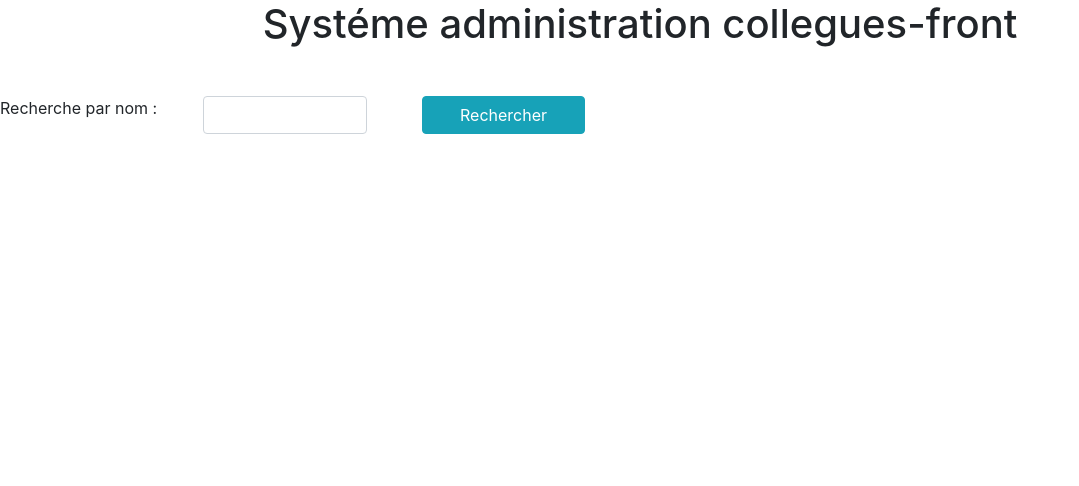
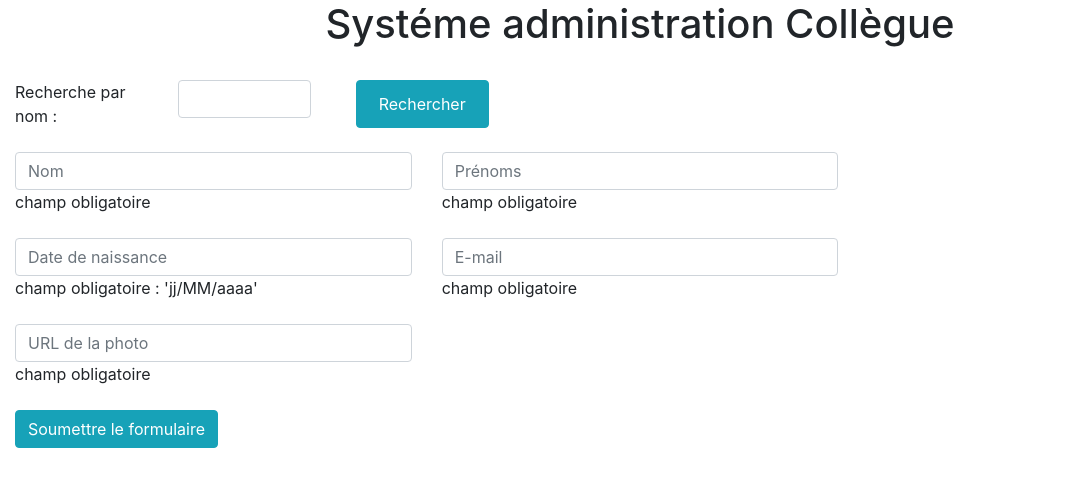
Before and after one commit to Amine-Kerk/collegues-front, an Angular app: page / in a window 1280 px wide. Shown: the top 486 px of the page, without its empty margins (0-1079 px from the left). Built offline with nearby package versions, Linux system fonts and the light colour scheme.

Commit message:
rajout des fomrulaires sans connexion a la  base

```diff
--- a/src/app/app.component.html
+++ b/src/app/app.component.html
@@ -1,16 +1,17 @@
 <div style="text-align:center">
   <h1>
-    Systéme administration {{ title }}
+    Systéme administration Collègue
+
   </h1>
 </div>
 
 
-<div class="row mt-5">
-  <div class="col-12 col-lg-6">
-      <app-recherche-collegue-par-nom></app-recherche-collegue-par-nom>
+<div class="row"><br></div>
+<main class="container-fluid">
+  <div class="row">
+    <app-recherche-collegue-par-nom class="col-sm"></app-recherche-collegue-par-nom>
+    <app-collegue class="col-sm-7"></app-collegue>
   </div>
-
-  <div class="col-6 col-lg-6">
-      <app-collegue></app-collegue>
-  </div>
-</div>
+  <br>
+  <app-form-creation></app-form-creation>
+</main>
--- a/src/app/collegue/collegue.component.html
+++ b/src/app/collegue/collegue.component.html
@@ -7,7 +7,7 @@
       </div>
       <div class="col-md-6">
         <div class="card-body">
-          <h5 class="card-title">Bonjour, collègue !</h5>
+          <h5 class="card-title">Collègue informations </h5>
           <div class="row">
             <div class="col card-text">Matricule :</div><div class="col card-text">{{col.matricule}}</div>
           </div>
@@ -43,4 +43,5 @@
   <button *ngIf="!modeAffichage" type="button" class="btn btn-info" (click)="validerModif()">Valider</button>
 </div>
 </div>
+
 </ng-container>
--- /dev/null
+++ b/src/app/creer-collegue-component/creer-collegue-component.component.html
@@ -0,0 +1 @@
+<p>creer-collegue-component works!</p>
--- /dev/null
+++ b/src/app/creer-collegue-component/creer-collegue-component.component.ts
@@ -0,0 +1,15 @@
+import { Component, OnInit } from '@angular/core';
+
+@Component({
+  selector: 'app-creer-collegue-component',
+  templateUrl: './creer-collegue-component.component.html',
+  styleUrls: ['./creer-collegue-component.component.css']
+})
+export class CreerCollegueComponentComponent implements OnInit {
+
+  constructor() { }
+
+  ngOnInit(): void {
+  }
+
+}
--- /dev/null
+++ b/src/app/form-creation/form-creation.component.html
@@ -0,0 +1,47 @@
+<form>
+    <div class="row">
+        <div class="col-4">
+            <input [(ngModel)]="collegue.nom" #champNom="ngModel" name="nom" type="text" class="form-control"
+                placeholder="Nom" required>
+            <div *ngIf="champNom.invalid">
+                champ obligatoire
+            </div>
+        </div>
+        <div class="col-4">
+            <input [(ngModel)]="collegue.prenoms" #champPrenoms="ngModel" name="prenoms" type="text"
+                class="form-control" placeholder="Prénoms" required>
+            <div *ngIf="champPrenoms.invalid">
+                champ obligatoire
+            </div>
+        </div>
+    </div>
+    <br>
+    <div class="row">
+        <div class="col-4">
+            <input [(ngModel)]="collegue.dateDeNaissance" #champDate="ngModel" name="dateDeNaissance" type="text"
+                class="form-control" placeholder="Date de naissance" required>
+            <div *ngIf="champDate.invalid">
+                champ obligatoire : 'jj/MM/aaaa'
+            </div>
+        </div>
+        <div class="col-4">
+            <input [(ngModel)]="collegue.email" #champEmail="ngModel" name="email" type="text" class="form-control"
+                placeholder="E-mail" required>
+            <div *ngIf="champEmail.invalid">
+                champ obligatoire
+            </div>
+        </div>
+    </div>
+    <br>
+    <div class="row">
+        <div class="col-4">
+            <input [(ngModel)]="collegue.photoUrl" #champPhotoUrl="ngModel" name="photoUrl" type="text"
+                class="form-control" placeholder="URL de la photo" required minlength="7">
+            <div *ngIf="champPhotoUrl.invalid">
+                champ obligatoire
+            </div>
+        </div>
+    </div>
+</form>
+<br>
+<button type="button" class="btn btn-info" (click)="valider()">Soumettre le formulaire</button>
--- /dev/null
+++ b/src/app/form-creation/form-creation.component.ts
@@ -0,0 +1,32 @@
+import { Component, OnInit } from '@angular/core';
+
+
+
+interface Collegue {
+  nom?: string;
+  prenoms?: string;
+  email?: string;
+  dateDeNaissance?: string;
+  photoUrl?: string;
+}
+
+
+@Component({
+  selector: 'app-form-creation',
+  templateUrl: './form-creation.component.html',
+  styleUrls: ['./form-creation.component.css']
+})
+export class FormCreationComponent implements OnInit {
+
+  collegue: Collegue = {};
+
+  constructor() { }
+
+  ngOnInit(): void {
+  }
+
+  valider(): void {
+    console.log(this.collegue);
+  }
+
+}
--- a/src/app/services/data.service.ts
+++ b/src/app/services/data.service.ts
@@ -46,4 +46,13 @@ export class DataService {
     );
 
   }
+  creerCollegue(collegue:Collegue):Observable<Collegue> {
+    return this.http.post<Collegue>(`${environment.backendUrl}`, {
+      "nom":collegue.nom,
+      "prenoms":collegue.prenom,
+      "email":collegue.email,
+      "dateDeNaissance":collegue.dateDeNaissance,
+      "photoUrl":collegue.photoUrl });
+  }
+
 }
```
Also changed, not shown: src/app/app.module.ts (+7 -1 lines), src/app/creer-collegue-component/creer-collegue-component.component.css (added), src/app/form-creation/form-creation.component.css (added), 2 other files (tests, documents, lock files or other folders).
